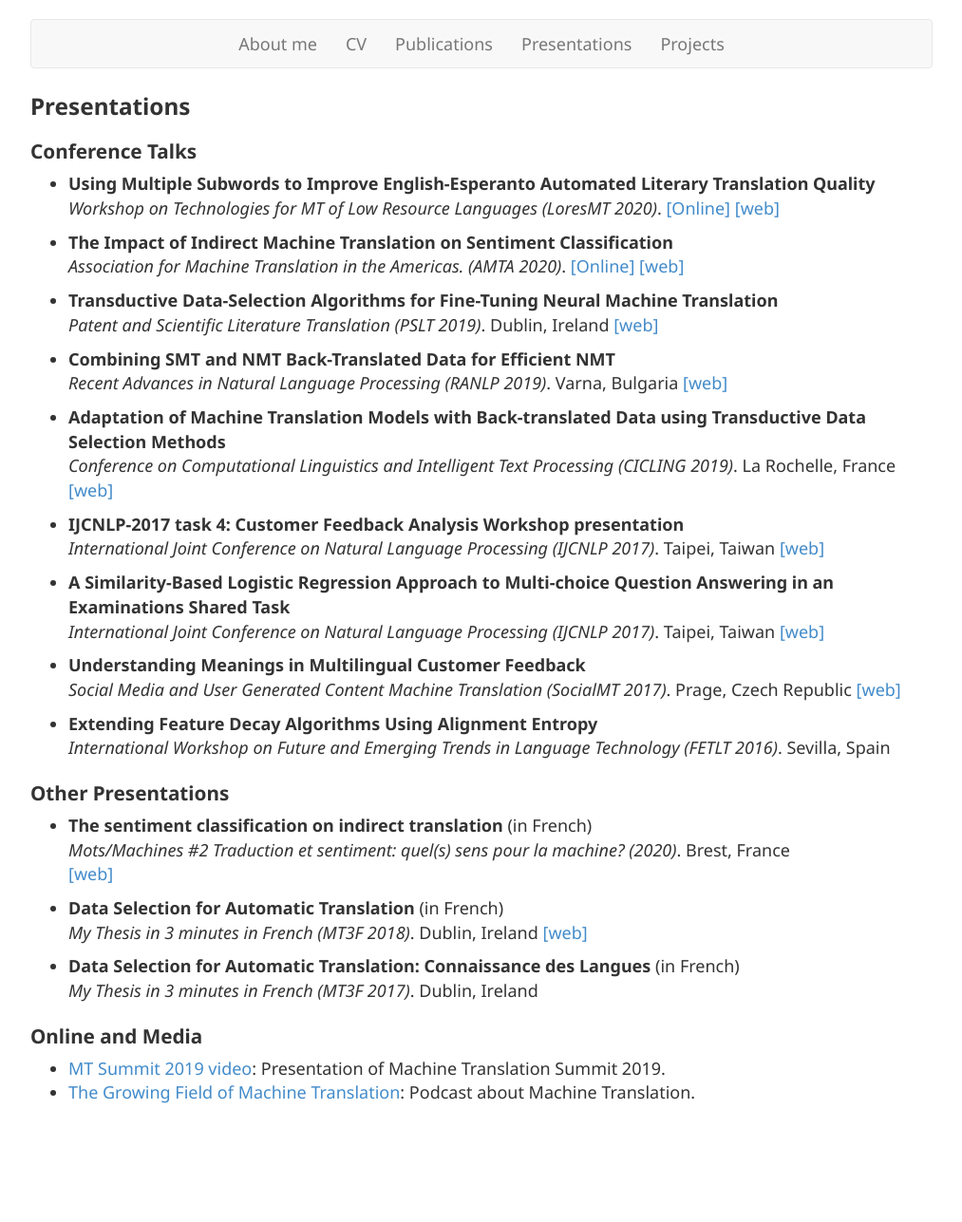
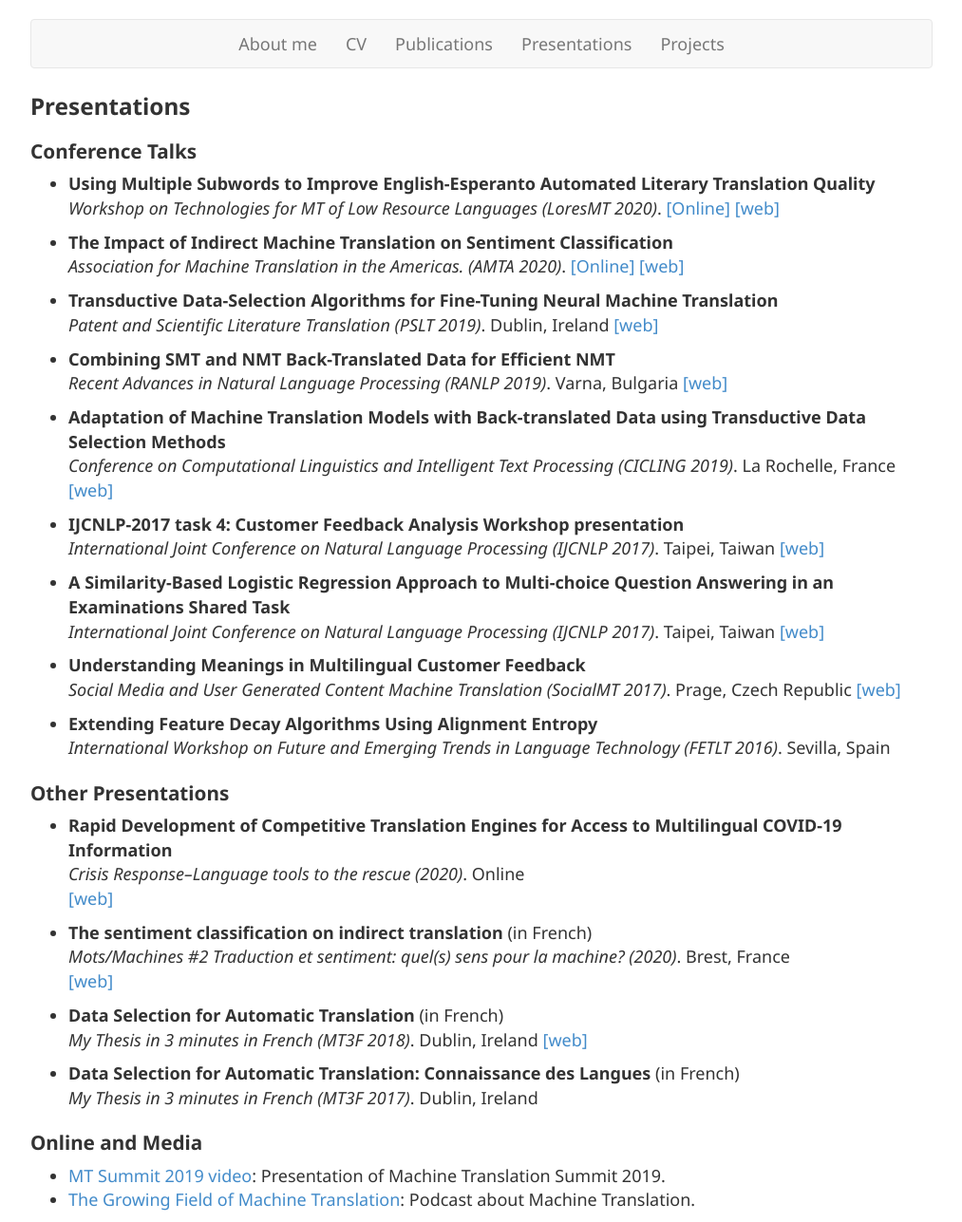
Before and after one commit to alberto-poncelas/alberto-poncelas.github.io, a Jekyll site: the page built from presentations.md, in a window 1280 px wide. Shown: the whole page at 95% size, without its empty margins (133-1146 px from the left). Built offline with Jekyll 4.4.1, drawn with Linux system fonts in a browser that asks for light colours; nearby versions of some CDN libraries; before the commit the page ends 1174 px from its top, so only the background shows below that.

Commit message:
presentation added

```diff
--- a/presentations.md
+++ b/presentations.md
@@ -40,6 +40,12 @@ layout: default
 ## Other Presentations
 
 
+
+* **Rapid Development of Competitive Translation Engines for Access to Multilingual COVID-19 Information**<br/>
+*Crisis Response–Language tools to the rescue (2020)*. Online <br/>
+[[web]](https://joinup.ec.europa.eu/collection/innovative-public-services/event/crisis-response-language-tools-rescue)
+
+
 * **The sentiment classification on indirect translation** (in French)<br/>
 *Mots/Machines \#2 Traduction et sentiment: quel(s) sens pour la machine? (2020)*. Brest, France <br/>
 [[web]](https://www.univ-brest.fr/digitalAssets/86/86390_Programme-A5.pdf)
```
Also changed, not shown: 1 other file.
